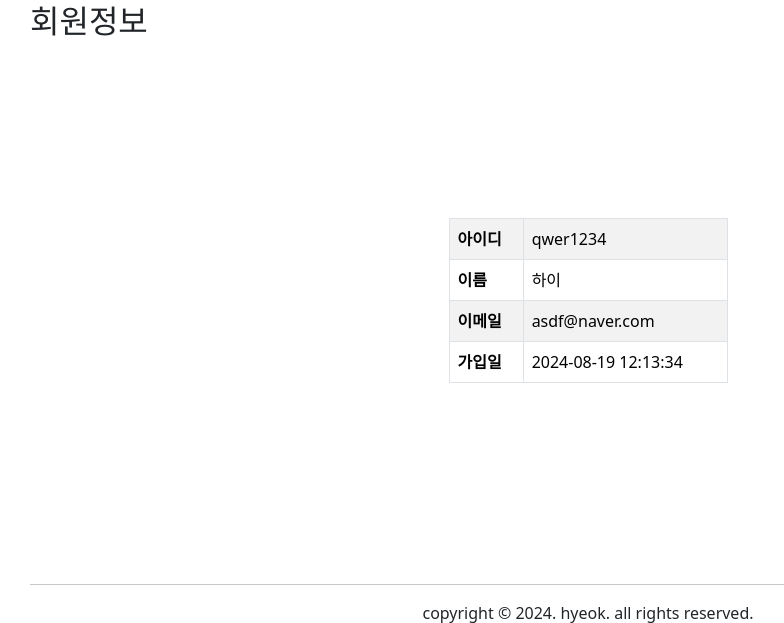
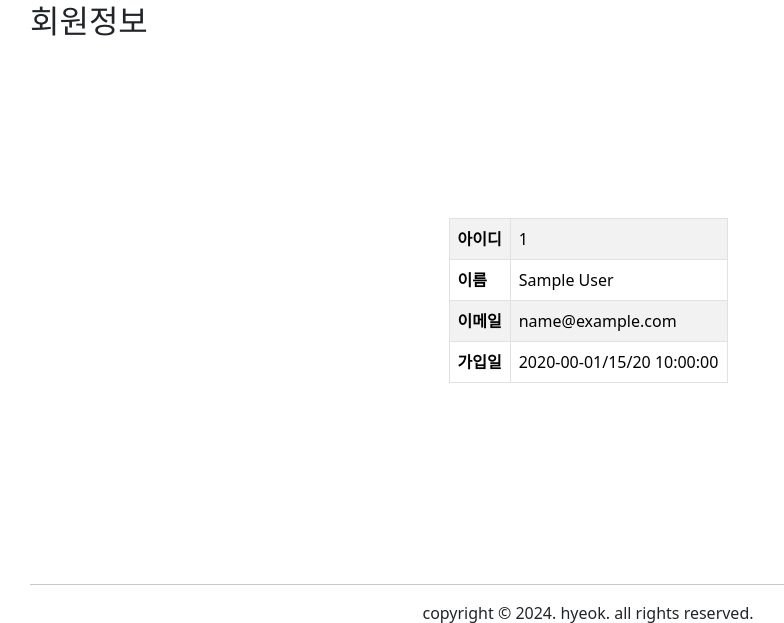
Before and after one commit to Hy30k92/semiprojectv1b, a FastAPI app: page /member/myinfo in a window 1280 px wide. Shown: the part 159-782 px from the top of the page, without its empty margins (52-836 px from the left). Run offline with FastAPI, Linux system fonts and the light colour scheme; the visitor is signed in with stand-in values (Sample User, id 1); tables that the repository leaves empty hold one stand-in row (values such as "Sample post"); some libraries are stand-ins or nearby versions.

Commit message:
아이디로 조회한 회원정보를 myinfo.html에 출력

```diff
--- a/app/routes/member.py
+++ b/app/routes/member.py
@@ -68,12 +68,15 @@ async def loginfail(req: Request):
 
 
 @member_router.get('/myinfo', response_class=HTMLResponse)
-async def myinfo(req: Request):
+async def myinfo(req: Request, db: Session = Depends(get_db)):
     try:
         if 'logined_uid' not in req.session:       # 로그인 하지 않았다면 로그인으로 이동
             return templates.TemplateResponse('member/login.html', {'request': req})
 
-        return templates.TemplateResponse('member/myinfo.html', {'request': req})
+        # 로그인 했다면 아이디로 회원정보 조회 후 myinfo 에 출력
+        myinfo = MemberService.selectone_member(db, req.session['logined_uid'])
+        print('-->', myinfo)
+        return templates.TemplateResponse('member/myinfo.html', {'request': req, 'myinfo': myinfo})
 
     except Exception as ex:
          print(f'▷▷▷ myinfo 오류 : {str(ex)}')
--- a/app/service/member.py
+++ b/app/service/member.py
@@ -48,3 +48,17 @@ class MemberService:
 
         except SQLAlchemyError as ex:
             print(f'▶▶▶  login_member 오류 발생: , {str(ex)}')
+
+
+
+    @staticmethod
+    def selectone_member(db, userid):
+        try:
+            find_uid = Member.userid == userid
+            stmt = select(Member).where(find_uid)
+            result = db.execute(stmt).scalars()
+
+            return result
+
+        except SQLAlchemyError as ex:
+            print(f'▶▶▶  selectone_member 오류 발생: , {str(ex)}')
--- a/views/templates/member/myinfo.html
+++ b/views/templates/member/myinfo.html
@@ -9,10 +9,12 @@
             <h2>회원정보</h2>
             <div class="d-flex justify-content-center align-items-center" style= "height: 65vh">
             <table class="table w-25 table-bordered table-striped">
-                <tr><th>아이디</th><td>qwer1234</td></tr>
-                <tr><th>이름</th><td>하이</td></tr>
-                <tr><th>이메일</th><td>asdf@naver.com</td></tr>
-                <tr><th>가입일</th><td>2024-08-19 12:13:34</td></tr>
+                {% for m in myinfo %}
+                <tr><th>아이디</th><td>{{ m.userid }}</td></tr>
+                <tr><th>이름</th><td>{{ m.name }}</td></tr>
+                <tr><th>이메일</th><td>{{ m.email }}</td></tr>
+                <tr><th>가입일</th><td>{{ m.regdate.strftime('%Y-%M-%D %H:%M:%S') }}</td></tr>
+                {% endfor %}
             </table>
             </div>
         </main>
```
